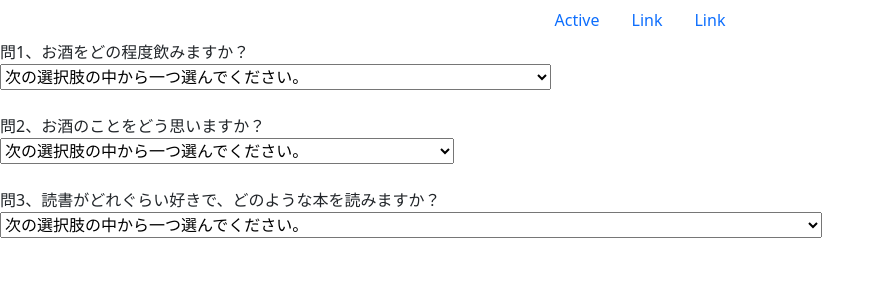
After one commit to reisuta/django_portfolio, a Django app: template myport/web/templates/web/test.html in a window 1280 px wide. The commit adds this page. Shown: the top 300 px of the page, without its empty margins (0-885 px from the left). Run offline with Django 3.2, Linux system fonts and the light colour scheme; the template is opened without the code that fills it, so the values that code supplies are empty.

Commit message:
add test.html

```diff
--- a/myport/web/templates/web/detail.html
+++ /dev/null
@@ -1 +0,0 @@
-gggggggggggggggggggggg
--- /dev/null
+++ b/myport/web/templates/web/test.html
@@ -0,0 +1,80 @@
+<!doctype html>
+<html lang="ja">
+  <head>
+    <!-- Required meta tags -->
+    <meta charset="utf-8">
+    <meta name="viewport" content="width=device-width, initial-scale=1">
+
+    <!-- Bootstrap CSS -->
+    <link href="https://cdn.jsdelivr.net/npm/bootstrap@5.0.2/dist/css/bootstrap.min.css" rel="stylesheet" integrity="sha384-EVSTQN3/azprG1Anm3QDgpJLIm9Nao0Yz1ztcQTwFspd3yD65VohhpuuCOmLASjC" crossorigin="anonymous">
+
+    <title>性格診断ページ</title>
+  </head>
+  <body>
+
+
+    <ul class="nav justify-content-center">
+        <li class="nav-item">
+          <a class="nav-link active" href="#!">Active</a>
+        </li>
+        <li class="nav-item">
+          <a class="nav-link" href="#!">Link</a>
+        </li>
+        <li class="nav-item">
+          <a class="nav-link" href="#!">Link</a>
+        </li>
+      </ul>
+
+      <form>
+        <div class="form-group">
+          <label for="formGroupExampleInput">問1、お酒をどの程度飲みますか？</label><br>
+          <select id="formGroupExampleInput" class="custom-select">
+            <option selected="">次の選択肢の中から一つ選んでください。</option>
+            <option value="1">飲まない</option>
+            <option value="2">週1、2回程度飲む</option>
+            <option value="3">ほとんど毎日飲む</option>
+            <option value="4">毎日飲まなきゃやってらんない。けれども本当は酒はあまり好きじゃない</option>
+            <option value="5">毎日飲まなきゃやってらんない。そして酒が大好き</option>
+          </select>
+        </div>
+        <br>
+
+        <div class="form-group">
+            <label for="formGroupExampleInput">問2、お酒のことをどう思いますか？</label><br>
+            <select id="formGroupExampleInput" class="custom-select">
+              <option selected="">次の選択肢の中から一つ選んでください。</option>
+              <option value="1">酒を飲むのは、自分に甘いからだと思う。</option>
+              <option value="2">酒は、人と付きあうために有効なツールにすぎないと思う。</option>
+              <option value="3">酒は、探究心を満たしてくれると思う。</option>
+              <option value="4">酒は、人生の縮図だと思う。</option>
+              <option value="5">酒を飲むのは、優しい人間だからだと思う。</option>
+            </select>
+          </div><br>
+
+          <div class="form-group">
+            <label for="formGroupExampleInput">問3、読書がどれぐらい好きで、どのような本を読みますか？</label><br>
+            <select id="formGroupExampleInput" class="custom-select">
+              <option selected="">次の選択肢の中から一つ選んでください。</option>
+              <option value="1">本はそもそも読まない。理由は、本を読まずとも必要な知識を持っている自信があるから。</option>
+              <option value="2">本はそもそも読まない。理由は、勉強が嫌いだから。</option>
+              <option value="3">本は好きだ。主に漫画やエンタメ系を読む。</option>
+              <option value="4">本は好きだ。主にビジネス本や自己啓発を読む。理由はすぐに役に立ちそうだからだ。</option>
+              <option value="5">本は好きだ。主に歴史小説や日本の小説を読む。理由は日本に詳しくなりたい、もしくは日本が好きだからだ。</option>
+              <option value="6">本は好きでも嫌いでもない。文学や哲学といった「自己」について考えられる本しか読まない。</option>
+            </select>
+          </div>
+
+      </form>
+
+    <!-- Optional JavaScript; choose one of the two! -->
+
+    <!-- Option 1: Bootstrap Bundle with Popper -->
+    <script src="https://cdn.jsdelivr.net/npm/bootstrap@5.0.2/dist/js/bootstrap.bundle.min.js" integrity="sha384-MrcW6ZMFYlzcLA8Nl+NtUVF0sA7MsXsP1UyJoMp4YLEuNSfAP+JcXn/tWtIaxVXM" crossorigin="anonymous"></script>
+
+    <!-- Option 2: Separate Popper and Bootstrap JS -->
+    <!--
+    <script src="https://cdn.jsdelivr.net/npm/@popperjs/core@2.9.2/dist/umd/popper.min.js" integrity="sha384-IQsoLXl5PILFhosVNubq5LC7Qb9DXgDA9i+tQ8Zj3iwWAwPtgFTxbJ8NT4GN1R8p" crossorigin="anonymous"></script>
+    <script src="https://cdn.jsdelivr.net/npm/bootstrap@5.0.2/dist/js/bootstrap.min.js" integrity="sha384-cVKIPhGWiC2Al4u+LWgxfKTRIcfu0JTxR+EQDz/bgldoEyl4H0zUF0QKbrJ0EcQF" crossorigin="anonymous"></script>
+    -->
+  </body>
+</html>
--- a/myport/web/urls.py
+++ b/myport/web/urls.py
@@ -5,5 +5,6 @@ from django.conf import settings
 
 urlpatterns = [
     path('',views.index, name='index'),
+    path('test.html',views.test, name='test'),
     path('<int:write>/',views.detail, name='detail')
 ]  + static(settings.MEDIA_URL, document_root=settings.MEDIA_ROOT)
--- a/myport/web/views.py
+++ b/myport/web/views.py
@@ -6,3 +6,6 @@ def index(request):
 
 def detail(request, write):
     return render(request, 'web/detail.html')
+
+def test(request):
+    return render(request, 'web/test.html')
```
Also changed, not shown: myport/web/templates/web/base.html (+20 -5 lines), myport/web/static/web/sam.png (added), static/web/bun.png (deleted).
